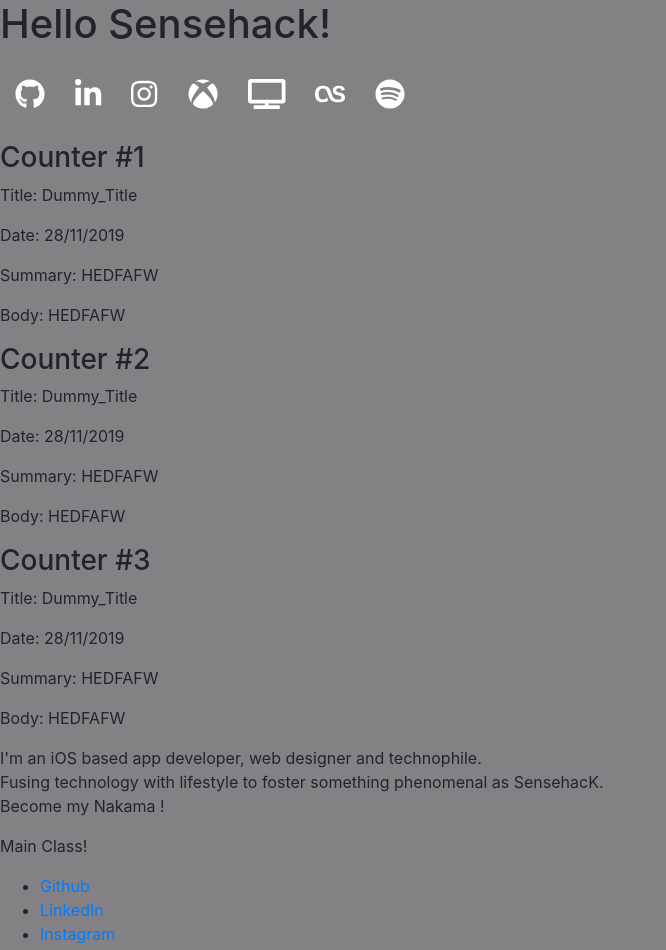
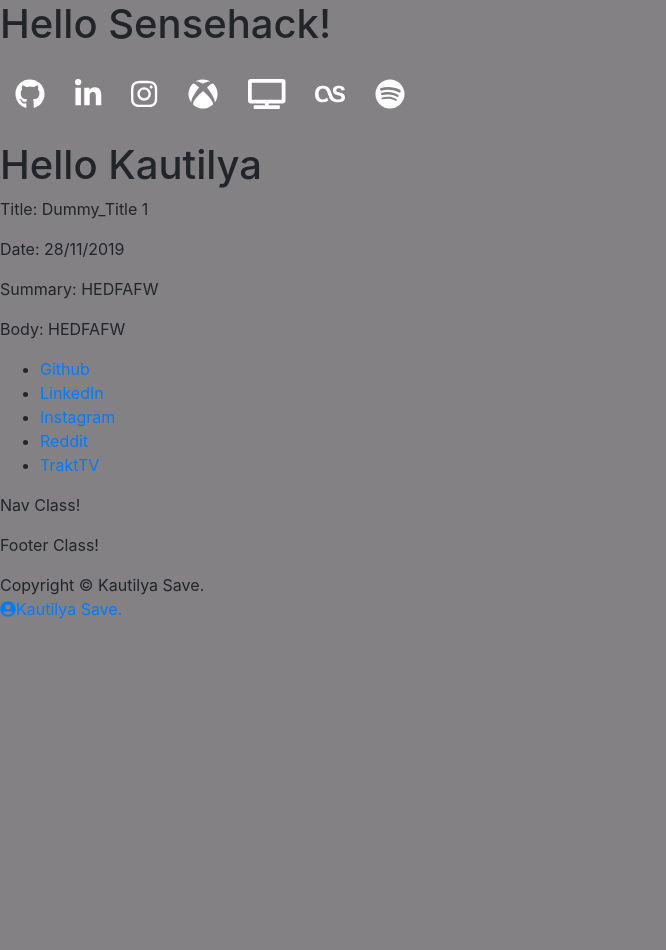
Before and after one commit to SensehacK/playgrounds, a React (Create React App) app: page / in a window 1280 px wide. Shown: the top 950 px of the page, without its empty margins (0-666 px from the left). After the commit the page ends 800 px from the top, so only its background shows below. Built offline with nearby package versions, Linux system fonts and the light colour scheme.

Commit message:
Usage : Dynamic Router Link Working
http://localhost:3004/#/prop1

```diff
--- a/package.json
+++ b/package.json
@@ -11,6 +11,8 @@
     "font-awesome": "^4.7.0",
     "react": "^16.12.0",
     "react-dom": "^16.12.0",
+    "react-router": "^5.1.2",
+    "react-router-dom": "^5.1.2",
     "react-scripts": "3.2.0"
   },
   "scripts": {
--- a/src/sense_blog/page_components/blog/post.jsx
+++ b/src/sense_blog/page_components/blog/post.jsx
@@ -9,7 +9,10 @@ class Post extends Component {
     // debugger;
     return (
       <React.Fragment>
-        <h3>Counter #{this.props.id}</h3>
+        {/* <h3>Counter #{this.props.id}</h3> */}
+
+        <h1>Hello Kautilya</h1>
+
         <div className="title">
           <p>Title: {this.props.postObj.title}</p>
         </div>
--- a/src/sense_blog/page_components/main.js
+++ b/src/sense_blog/page_components/main.js
@@ -1,5 +1,6 @@
 import React, { Component } from 'react';
-
+import { Route, Switch } from 'react-router';
+import { BrowserRouter, HashRouter } from 'react-router-dom';
 import Post from './blog/post';
 
 class Main extends Component {
@@ -7,21 +8,21 @@ class Main extends Component {
         blog: [
             {
                 id: 1,
-                title: 'Dummy_Title',
+                title: 'Dummy_Title 1',
                 date: '28/11/2019',
                 summary: 'HEDFAFW',
                 body: 'HEDFAFW',
             },
             {
                 id: 2,
-                title: 'Dummy_Title',
+                title: 'Dummy_Title 2',
                 date: '28/11/2019',
                 summary: 'HEDFAFW',
                 body: 'HEDFAFW',
             },
             {
                 id: 3,
-                title: 'Dummy_Title',
+                title: 'Dummy_Title 3',
                 date: '28/11/2019',
                 summary: 'HEDFAFW',
                 body: 'HEDFAFW',
@@ -31,32 +32,86 @@ class Main extends Component {
 
     render() {
         return (
-            <div>
-                <main>
-                    {this.state.blog.map(post => (
-                        <div>
-                            {/* <h1>{post}</h1> */}
-                            <Post
-                                key={post.id}
-                                id={post.id}
-                                postObj={post}
-                            />
-                        </div>
-
-                    ))}
-                    <p>
-                        I'm an iOS based app developer, web designer and technophile.
-					<br />
-                        Fusing technology with lifestyle to foster something phenomenal as
-                        SensehacK.
-					<br />
-                        <span>Become my Nakama !</span>
-                    </p>
-                </main>
-                <p>Main Class!</p>
-            </div >
+            <HashRouter>
+                <Switch>
+                    <Route exact path='/'
+                        render={(props) => <Post postObj={this.state.blog[0]} />}
+                    />
+                    <Route path='/post1'
+                        render={(props) => <Post postObj={this.state.blog[0]} />}
+                    />
+                    <Route path='/post2'
+                        render={(props) => <Post postObj={this.state.blog[1]} />}
+                    />
+                    <Route path='/post3'
+                        render={(props) => <Post postObj={this.state.blog[2]} />}
+                    />
+                </Switch>
+            </HashRouter>
         );
     }
 }
 
 export default Main;
+
+
+
+/// this code is the routing link
+
+
+{/* <Route exact path='/'
+                        render={(props) => <Post postObj={this.state.blog[0]} />}
+                    /> */}
+{/* <Route path='/post1'
+                        render={(props) => <Post postObj={this.state.blog[0]} />}
+                    />
+                    <Route path='/post2'
+                        render={(props) => <Post postObj={this.state.blog[1]} />}
+                    />
+                    <Route path='/post3'
+                        render={(props) => <Post postObj={this.state.blog[2]} />}
+                    /> */}
+
+
+
+
+
+
+
+
+{/* <Route exact path='/' component={<Post
+                                    postObj={this.state.blog[0]}
+                                />} /> */}
+{/* <Route exact path='/post2' component={<Post
+                                    postObj={this.state.blog[1]}
+                                />} /> */}
+
+
+
+{/* <Route
+                                    path='/dashboard'
+                                    render={(props) => <Dashboard {...props} isAuthed={true} />}
+                                /> */}
+
+
+
+                                // <div>
+            //     {this.state.blog.map(post => (
+            //         console.log('Hi Map data', post.title)
+            //     ))}
+
+
+
+
+
+
+            //     <p>
+            //         I'm an iOS based app developer, web designer and technophile.
+            // 		<br />
+            //         Fusing technology with lifestyle to foster something phenomenal as
+            //         SensehacK.
+            // 		<br />
+            //         <span>Become my Nakama !</span>
+            //     </p>
+            //     <p>Main Class!</p>
+            // </div >
```
Also changed, not shown: 2 other files (tests, documents, lock files or other folders).
